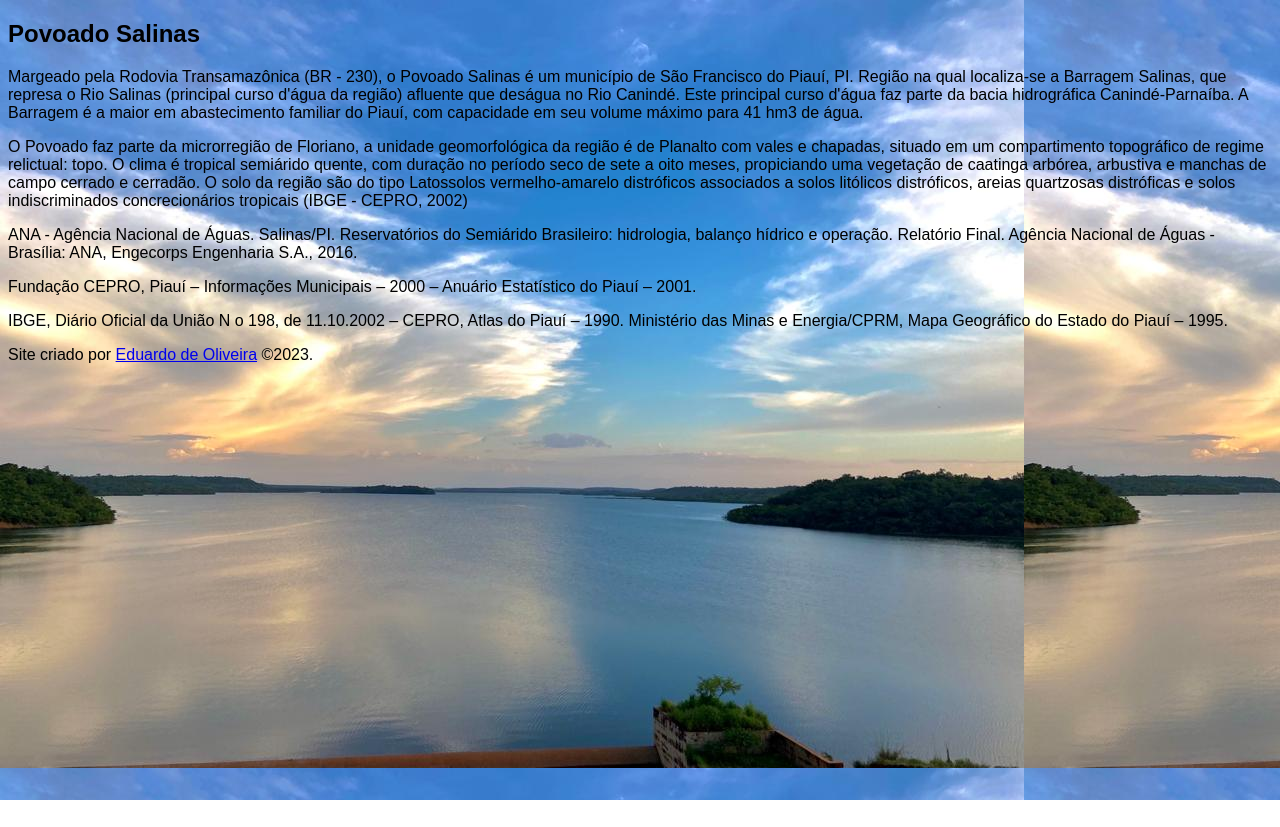
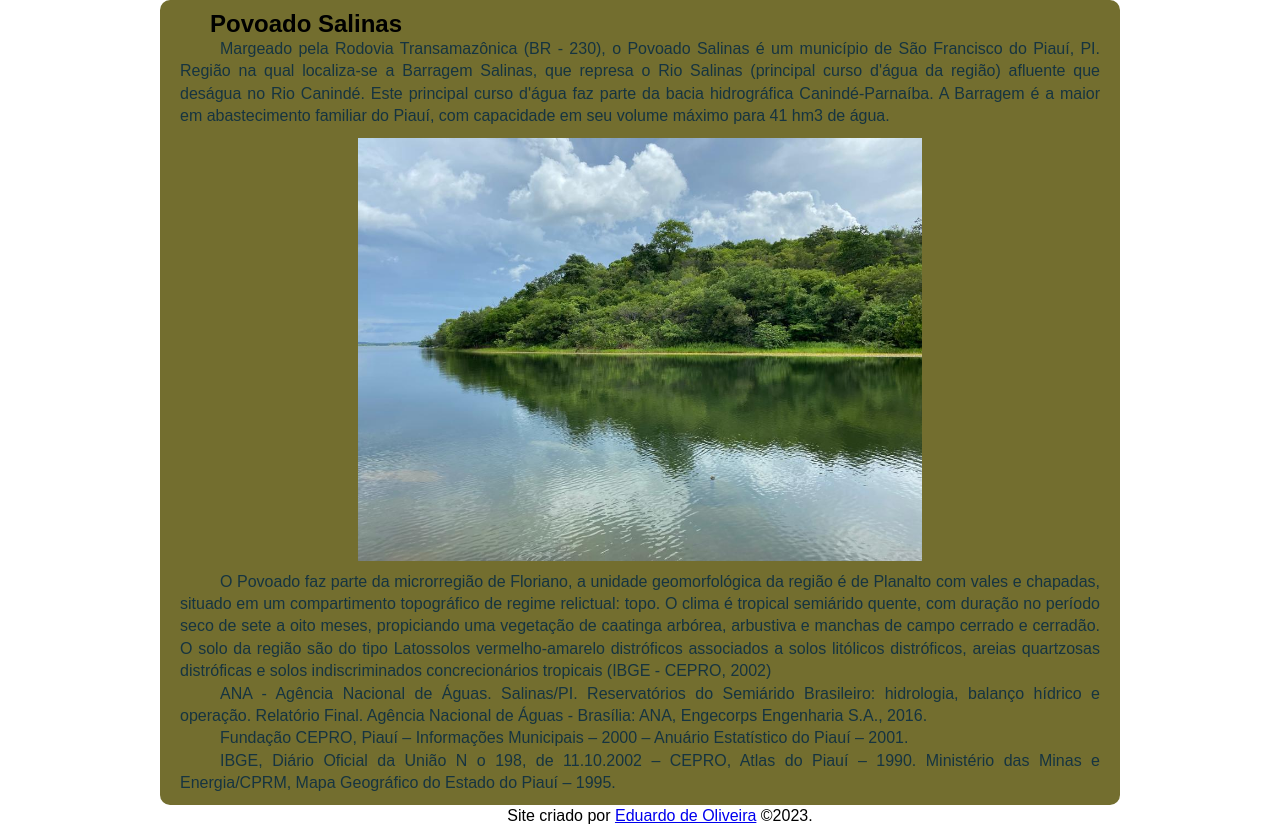
Before and after one commit to EduardoOliveiraS/Barragem-Salinas, a plain HTML site: page index.html in a window 1280 px wide. Before the commit the page ends 800 px from the top, so only its background shows below. Drawn offline with Linux system fonts and the light colour scheme.

Commit message:
atualizei

```diff
--- a/index.html
+++ b/index.html
@@ -12,18 +12,14 @@
         <h1>Povoado Salinas</h1>
 
         <p>Margeado pela Rodovia Transamazônica (BR - 230), o Povoado Salinas é um município de São Francisco do Piauí, PI. Região na qual localiza-se a Barragem Salinas, que represa o Rio Salinas (principal curso d'água da região) afluente que deságua no Rio Canindé. Este principal curso d'água faz parte da bacia hidrográfica Canindé-Parnaíba. A Barragem é a maior em abastecimento familiar do Piauí, com capacidade em seu volume máximo para 41 hm3 de água.</p>
+        <img src="imagens/imagem001.jpg" alt="IMAGENS DA BARRAGEM SALINAS">
 
         <p>O Povoado faz parte da microrregião de Floriano, a unidade geomorfológica da região é de Planalto com vales e chapadas, situado em um compartimento topográfico de regime relictual: topo. O clima é tropical semiárido quente, com duração no período seco de sete a oito meses, propiciando uma vegetação de caatinga arbórea, arbustiva e manchas de campo cerrado e cerradão. O solo da região são do tipo Latossolos vermelho-amarelo distróficos associados a solos litólicos distróficos, areias quartzosas distróficas e solos indiscriminados concrecionários tropicais (IBGE - CEPRO, 2002)</p>
-    </article>
-
-    <div class="referecia">
-
         <p>ANA - Agência Nacional de Águas. Salinas/PI. Reservatórios do Semiárido Brasileiro: hidrologia, balanço hídrico e operação. Relatório Final. Agência Nacional de Águas - Brasília: ANA, Engecorps Engenharia S.A., 2016.</p>
         <p> Fundação CEPRO, Piauí – Informações Municipais – 2000 – Anuário Estatístico do Piauí – 2001.</p>
 
         <p> IBGE, Diário Oficial da União N o 198, de 11.10.2002 – CEPRO, Atlas do Piauí – 1990. Ministério das Minas e Energia/CPRM, Mapa Geográfico do Estado do Piauí – 1995.</p>
-
-    </div>
+    </article>
     <footer>
         <p>Site criado por <a href="https://github.com/EduardoOliveiraS" target="_blank">Eduardo de Oliveira</a> &copy2023.</p>
     </footer>
--- a/style.css
+++ b/style.css
@@ -1,5 +1,50 @@
 @charset "UTF-8";
+:root{
+     --Cor1:#337AA6;
+     --Cor2:#163440;
+     --Cor3:#459DBF;
+     --Cor4:#736E2F;
+     --Cor5:#BF8F73;
+}
+*{
+    margin:0px;
+    padding:0px;
+}
 body{
-    background-image:url("imagens/imagem003.jpg");
+    background-color:var(-);
     font-family:Arial, Helvetica, sans-serif ;
 }
+article{
+    width:940px;
+    margin: auto;
+    background-color: var(--Cor4);
+    padding:10px;
+    border-radius:10px;
+    max-width:1000px;
+    min-width:300px;
+
+}
+article > img{
+    width:60%;
+    display: block;
+    margin: auto;
+    padding: 10px 20px;
+    background-color: var(--Cazul-claro);
+}
+p{
+    text-align: justify;
+    text-indent:40px;
+    margin: 0px 10px;
+    color: var(--Cor2);
+    line-height:1.4em;
+}
+h1{
+    text-indent:40px;
+}
+footer > p{
+    text-align: center;
+    color:var(--Cbranco);
+}
+footer{
+    background-color: var(--Cazul-escuro);
+}
```
